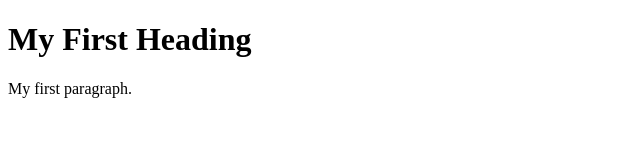
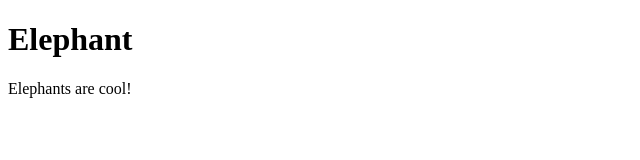
Before and after one commit to brocollroll/elephant, a plain HTML site: page index.html in a window 1280 px wide. Shown: the whole page, without its empty margins (0-640 px from the left). Drawn offline with Linux system fonts and the light colour scheme.

Commit message:
Changed text

```diff
--- a/index.html
+++ b/index.html
@@ -2,8 +2,8 @@
 <html>
 <body>
 
-<h1>My First Heading</h1>
-<p>My first paragraph.</p>
+<h1>Elephant</h1>
+<p>Elephants are cool!</p>
 
 </body>
 </html>
```
